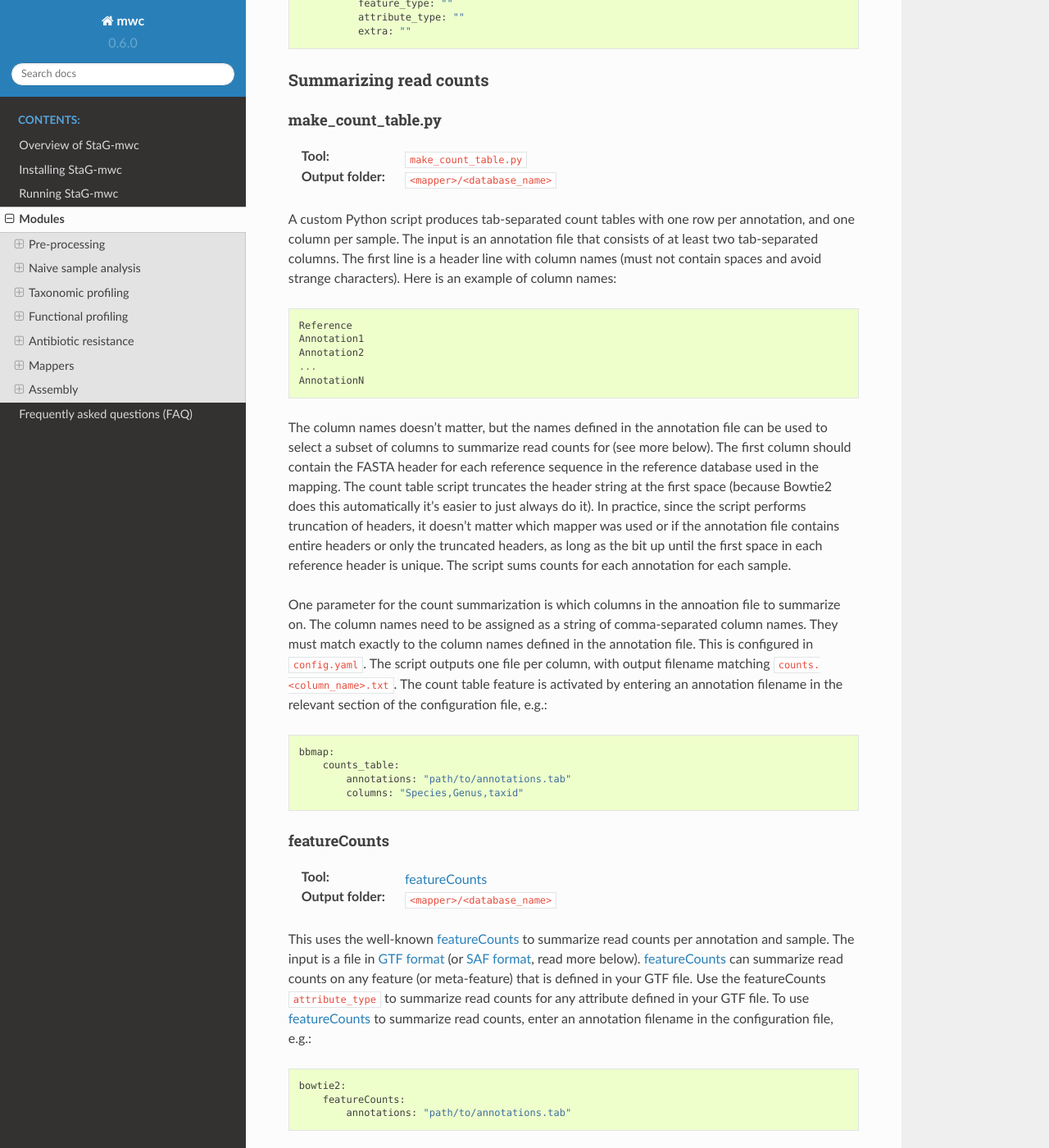
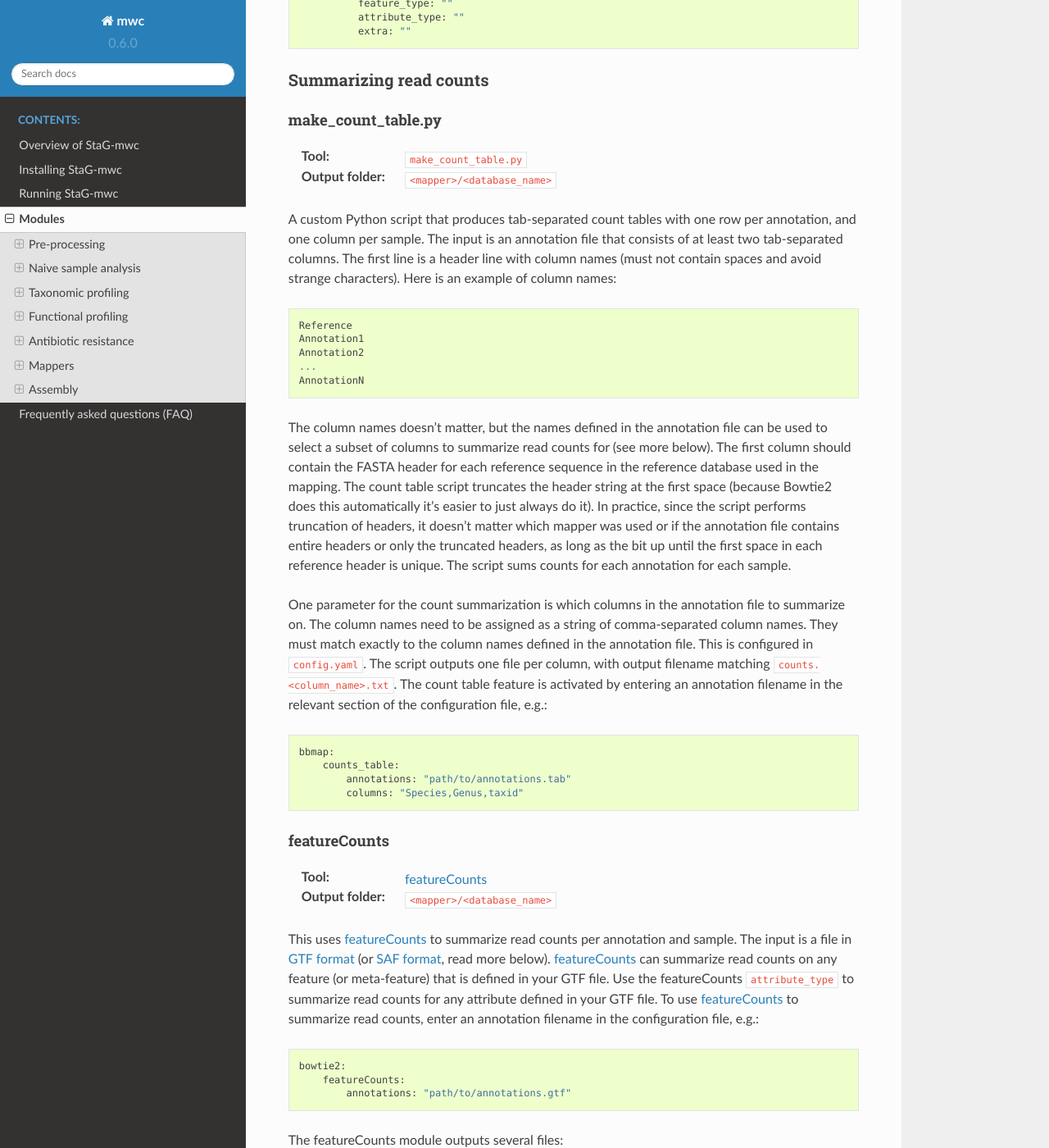
Before and after one commit to ctmrbio/stag-mwc, a Sphinx documentation site: the page built from docs/source/modules.rst, in a window 1280 px wide and 1400 px high, scrolled down 8577 px. Shown: the whole window at 82% size. Built offline with Sphinx 7.4.7 and the Read the Docs theme 2.0.0, drawn with Linux system fonts in a browser that asks for light colours.

Commit message:
Update URL to featureCounts, fix typos

```diff
--- a/docs/source/modules.rst
+++ b/docs/source/modules.rst
@@ -9,7 +9,7 @@
 .. _groot: https://groot-documentation.readthedocs.io
 .. _MetaPhlAn: https://github.com/biobakery/MetaPhlAn/wiki/MetaPhlAn-4
 .. _StrainpPlAn: https://github.com/biobakery/MetaPhlAn/wiki/StrainPhlAn-4
-.. _featureCounts: http://bioinf.wehi.edu.au/featureCounts/
+.. _featureCounts: https://subread.sourceforge.net/featureCounts.html
 .. _HUMAnN: https://github.com/biobakery/biobakery/wiki/humann3
 .. _GTF format: https://genome.ucsc.edu/FAQ/FAQformat.html#format4
 .. _SAF format: http://bioinf.wehi.edu.au/featureCounts/
@@ -431,8 +431,8 @@
 :Tool: ``make_count_table.py``
 :Output folder: ``<mapper>/<database_name>``
 
-A custom Python script produces tab-separated count tables with one row per
-annotation, and one column per sample. The input is an annotation file that
+A custom Python script that produces tab-separated count tables with one row
+per annotation, and one column per sample. The input is an annotation file that
 consists of at least two tab-separated columns. The first line is a header line
 with column names (must not contain spaces and avoid strange characters). Here
 is an example of column names::
@@ -454,7 +454,7 @@
 headers, as long as the bit up until the first space in each reference header
 is unique. The script sums counts for each annotation for each sample.
 
-One parameter for the count summarization is which columns in the annoation
+One parameter for the count summarization is which columns in the annotation
 file to summarize on. The column names need to be assigned as a string of
 comma-separated column names. They must match exactly to the column names
 defined in the annotation file. This is configured in ``config.yaml``. The
@@ -474,17 +474,17 @@
 :Tool: `featureCounts`_
 :Output folder: ``<mapper>/<database_name>``
 
-This uses the well-known `featureCounts`_ to summarize read counts per
-annotation and sample. The input is a file in `GTF format`_ (or `SAF format`_,
-read more below). `featureCounts`_ can summarize read counts on any feature (or
-meta-feature) that is defined in your GTF file. Use the featureCounts
-``attribute_type`` to summarize read counts for any attribute defined in your
-GTF file. To use `featureCounts`_ to summarize read counts, enter an annotation
-filename in the configuration file, e.g.::
+This uses `featureCounts`_ to summarize read counts per annotation and sample.
+The input is a file in `GTF format`_ (or `SAF format`_, read more below).
+`featureCounts`_ can summarize read counts on any feature (or meta-feature)
+that is defined in your GTF file. Use the featureCounts ``attribute_type`` to
+summarize read counts for any attribute defined in your GTF file. To use
+`featureCounts`_ to summarize read counts, enter an annotation filename in the
+configuration file, e.g.::
 
     bowtie2:
         featureCounts:
-            annotations: "path/to/annotations.tab"
+            annotations: "path/to/annotations.gtf"
 
 The featureCounts module outputs several files::
 
```
